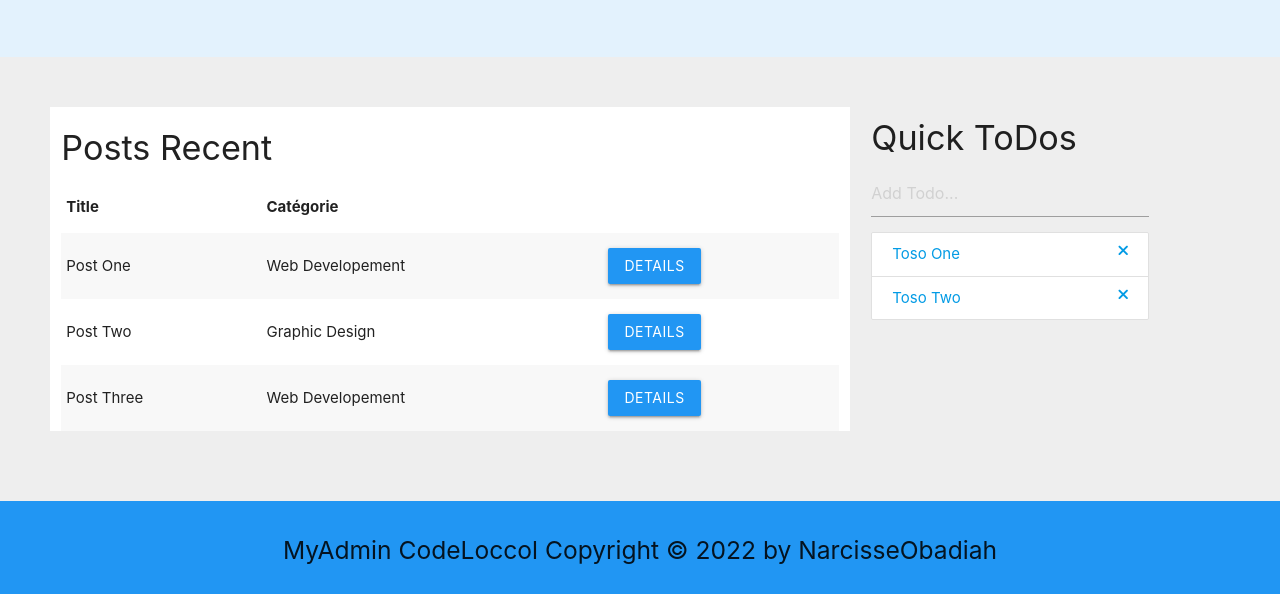
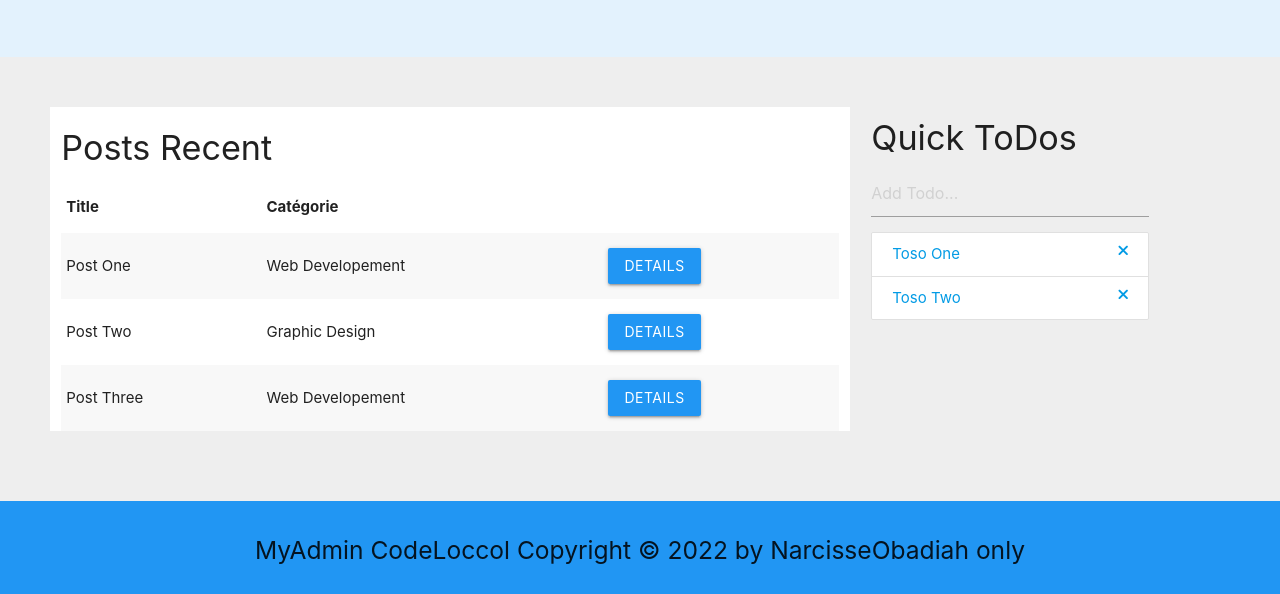
Before and after one commit to NarcisseObadiah/myadmin, a plain HTML site: page index.html in a window 1280 px wide. Shown: the part 796-1390 px from the top of the page. Drawn offline with nearby package versions, Linux system fonts and the light colour scheme; a script that the page names is missing.

Commit message:
firstcommit

```diff
--- a/index.html
+++ b/index.html
@@ -307,7 +307,7 @@
 
 
         <footer class="blue center section" style="padding: 20px;">
-            <h5>MyAdmin CodeLoccol Copyright &copy; 2022 by NarcisseObadiah</h5>
+            <h5>MyAdmin CodeLoccol Copyright &copy; 2022 by NarcisseObadiah only</h5>
         </footer>
 
         <!--Jquery-->
```
